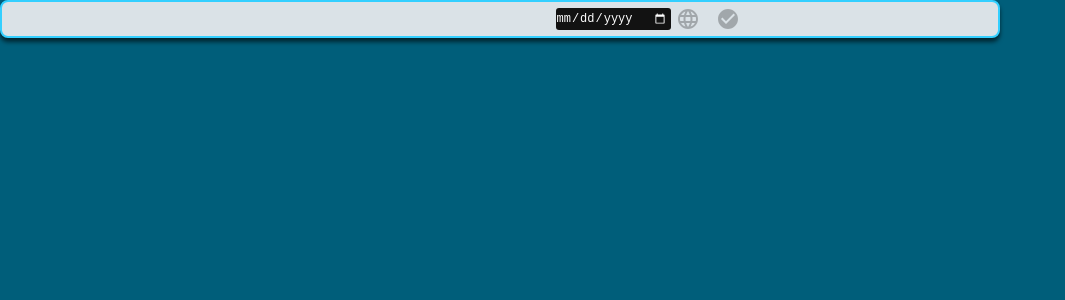
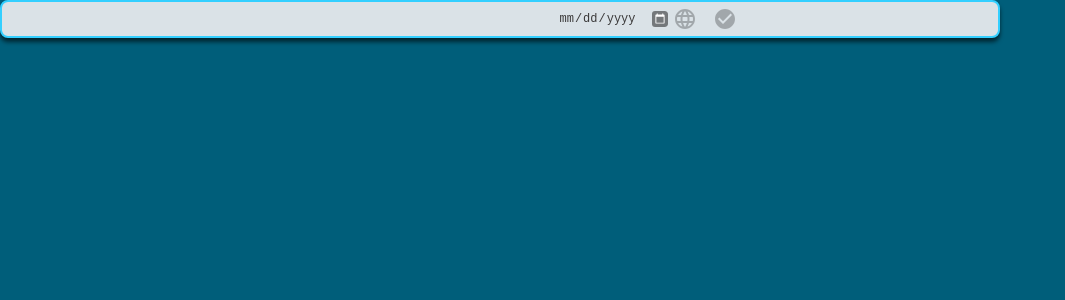
Before and after one commit to signscloudhn/budget, a Next.js app: page /dashboard/1/components/Tienda in a window 1280 px wide. Shown: the top 300 px of the page, without its empty margins (0-1065 px from the left). Built offline with nearby package versions, Linux system fonts and the light colour scheme.

Commit message:
♻️ Date in week store

```diff
--- a/pages/dashboard/[id]/components/Tienda.tsx
+++ b/pages/dashboard/[id]/components/Tienda.tsx
@@ -13,6 +13,8 @@ import {
 } from "../../../../redux/slices/dataSlice"
 import useLastWeek from "../../../../hooks/useLastWeek"
 import useFindIndex from "../../../../hooks/useFindIndex"
+import { DatePicker, LocalizationProvider } from "@mui/x-date-pickers"
+import { AdapterDayjs } from '@mui/x-date-pickers/AdapterDayjs';
 
 const Tienda = ({ name, globalResidue, children }: TiendaProps) => {
   const router = useRouter()
@@ -72,8 +74,6 @@ const Tienda = ({ name, globalResidue, children }: TiendaProps) => {
           </h5>
         </div>
         <div className={styles.item_date}>
-          <p>{currentStoreWeek?.date}</p>
-          {isLastWeek() && (
             <input
               type="date"
               onChange={(e) => {
@@ -85,9 +85,9 @@ const Tienda = ({ name, globalResidue, children }: TiendaProps) => {
                   })
                 )
               }}
+              value={currentStoreWeek?.date}
               className={styles.date}
             />
-          )}
         </div>
         <div className={styles.residue}>
           {globalResidue > 0 && isLastWeek() ? (
--- a/pages/dashboard/[id]/index.tsx
+++ b/pages/dashboard/[id]/index.tsx
@@ -87,9 +87,11 @@ const TiendasList = () => {
         // dispatch(postThunk)
         exportData()
       }} >Export</button>
+
       {/* <button onClick={()=> dispatch(fetchThunk)} >
         Fetch
       </button> */}
+
       <WeekHeader
         deleteWeek={deleteWeekFunc}
         currentWeek={currentWeek}
@@ -136,7 +138,7 @@ const TiendasList = () => {
                 name={store.name}
                 globalResidue={store.globalResidue}
               >
-                {/* {store.weeks.map((week) => {
+                {store.weeks.map((week) => {
                   if (week.id.toString() === id)
                     return (
                       <Week key={store.name} store={store} week={week}>
@@ -146,7 +148,7 @@ const TiendasList = () => {
                         />
                       </Week>
                     )
-                })} */}
+                })}
               </Tienda>
             )
           }
--- a/pages/dashboard/[id]/styles/Tienda.module.scss
+++ b/pages/dashboard/[id]/styles/Tienda.module.scss
@@ -37,32 +37,26 @@
     justify-content: center;
   }
   .date {
-    // position: absolute;
     bottom: -19px;
     right: 10px;
     border-radius: 3px;
-    color: #515353;
-    background-color: none;
+    background-color: transparent;
     border: none;
     font-size: 12px;
-    color: #ffffff;
-    // opacity: 0.2;
+    color: #3a3939;
     &:hover {
       opacity: 1;
-      font-size: 12px;
     }
   }
   input[type="date" i] {
     cursor: pointer;
-    &:nth-child(2) {
-      color: #ffffff;
-    }
     &::-webkit-calendar-picker-indicator {
-      // background-color: #ffffff;
-      display: block;
-      padding: 5px;
+      background-color: #00000077;
       cursor: pointer;
       border-radius: 3px;
+      &svg {
+        color: #33cfff;
+      }
     }
   }
   .residue {
--- a/utils/create.ts
+++ b/utils/create.ts
@@ -37,7 +37,7 @@ export const weekCreator = ({ weeks, stores, lastWeek }: weekCreatorProps) => {
         ...lastWeekCopy,
         id: newWeekId,
         budgetTotal: lastWeekCopy.budgetInitial,
-        date: undefined,
+        date: "",
         residue: 0,
         residueIsSpend: false,
       }
```
